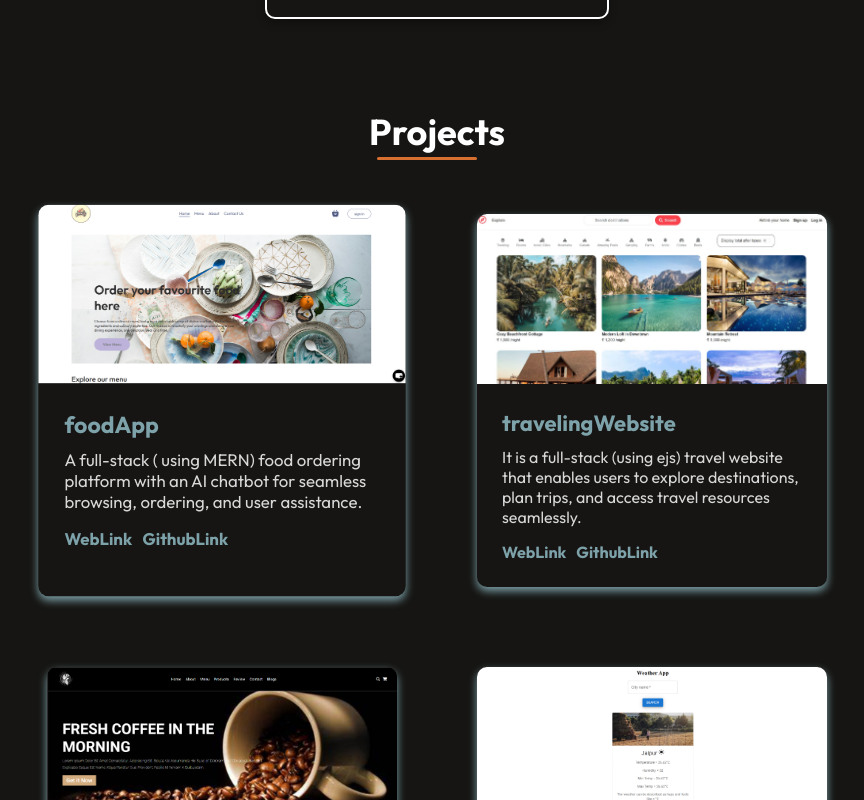
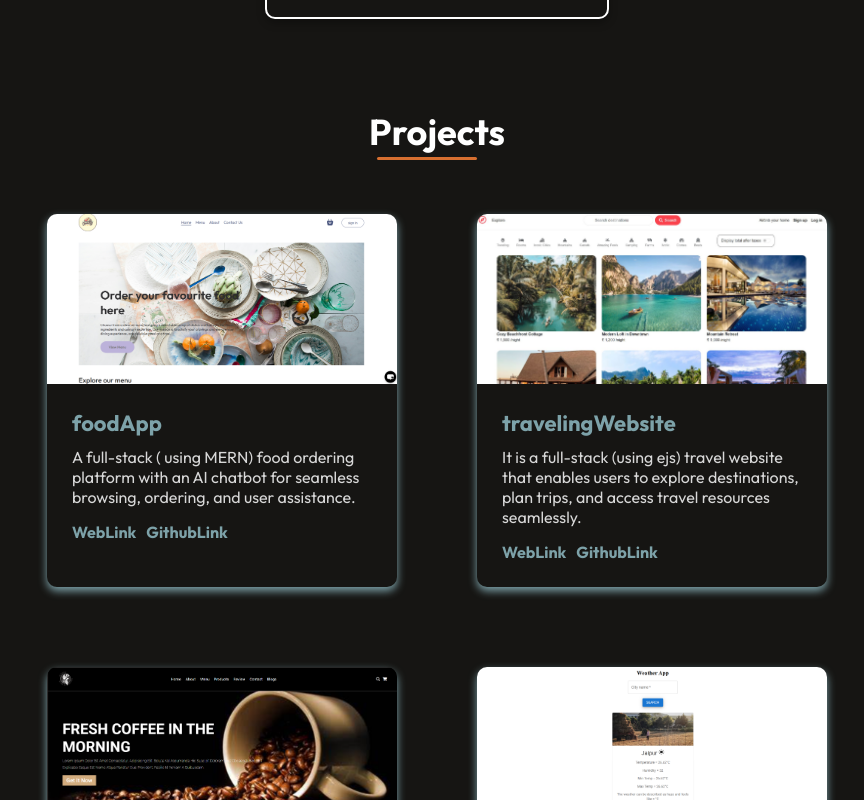
Before and after one commit to Shubhamvaishnav18/Portfolio, a React (Vite) app: page / in a window 1280 px wide. In both pictures the pointer is over the element 425 px from the left and 2240 px from the top of the page. Shown: the part 1840-2640 px from the top of the page, without its empty margins (203-1067 px from the left). Built offline with nearby package versions, Linux system fonts and the light colour scheme; a web font is replaced by a local one.

Commit message:
Update Projects.css

```diff
--- a/src/Components/Projects/Projects.css
+++ b/src/Components/Projects/Projects.css
@@ -34,11 +34,11 @@
     overflow: hidden;
     width: 350px;
     box-shadow: 0 4px 8px #7da2a9;
-    transition: transform 0.3s;
+    transition: transform 0.9s ease-in-out;
   }
 
   .project-card:hover {
-    transform: scale(1.05);
+    transform: rotate(360deg);
   }
 
   .project-image {
```
